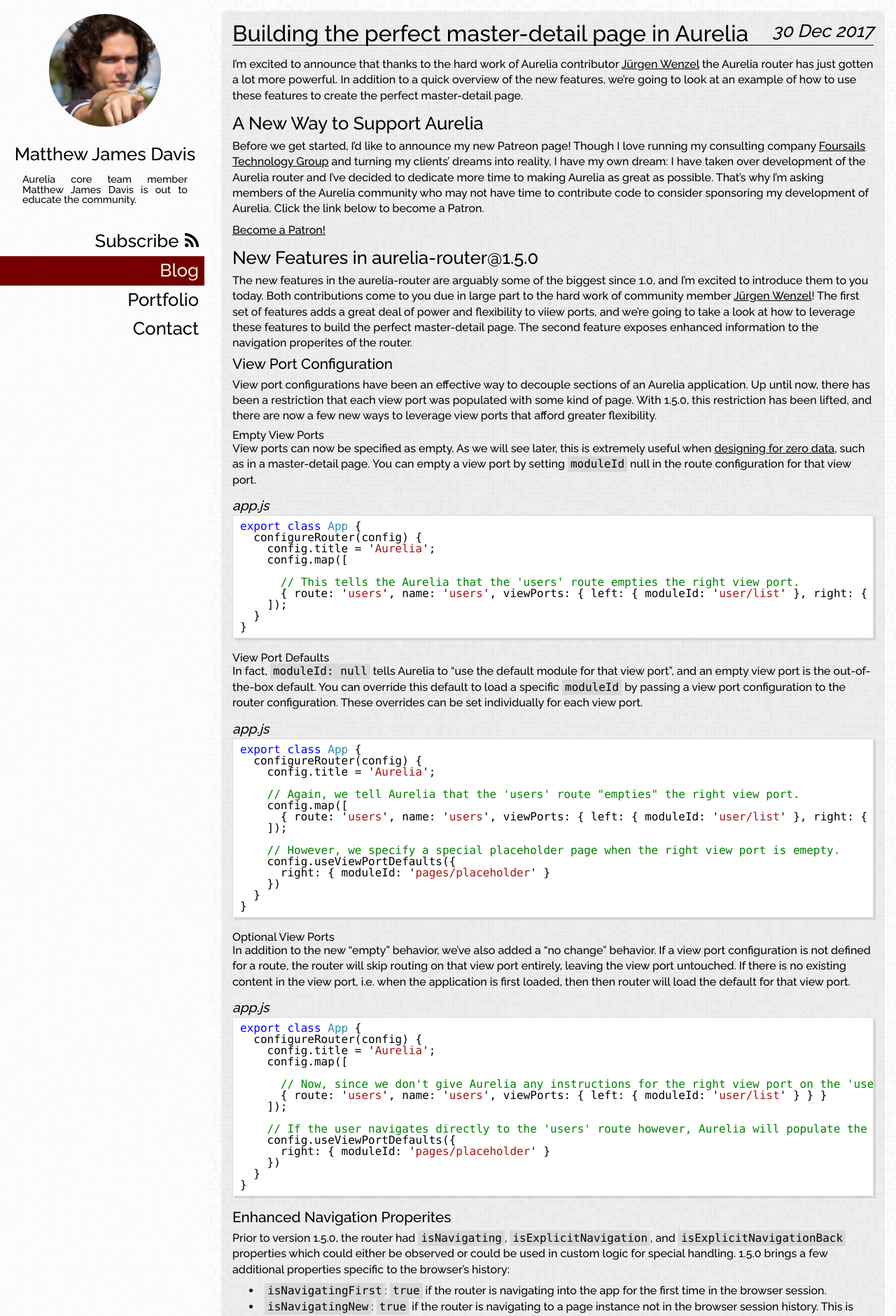
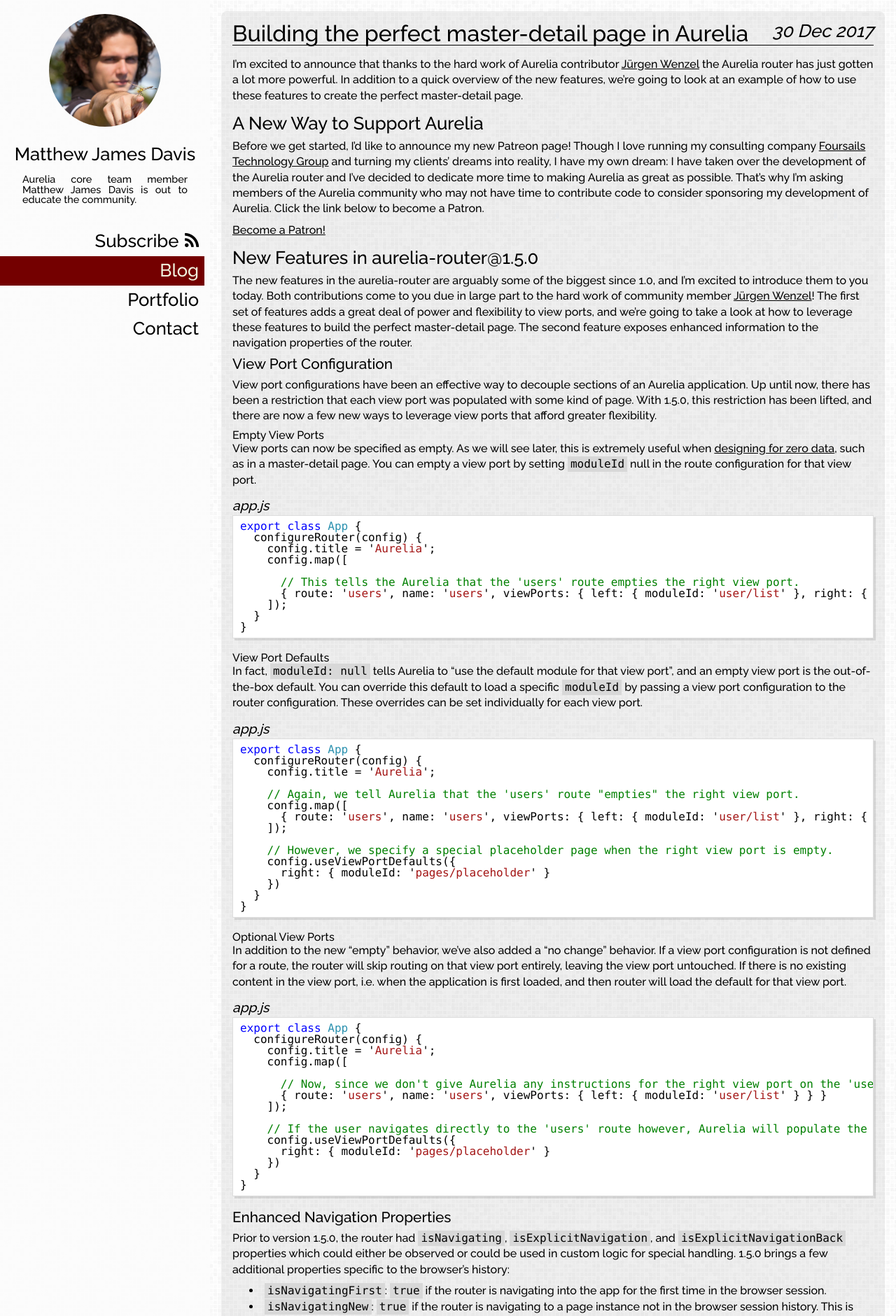
Before and after one commit to davismj/davismj.github.io, a Jekyll site: the page built from _posts/2017-12-30-master-detail.md, in a window 1280 px wide. Shown: the top 1880 px of the page at 70% size. Built offline with Jekyll 4.4.1, drawn with Linux system fonts in a browser that asks for light colours; nearby versions of some CDN libraries; comment, search, counter and statistics services are not loaded; some of the changed text lies outside the part shown.

Commit message:
content: Fix typos on master/detail blog
Thanks @zewa666!

````diff
--- a/_posts/2017-12-30-master-detail.md
+++ b/_posts/2017-12-30-master-detail.md
@@ -9,18 +9,17 @@
 
 published: true
 ---
-
 I'm excited to announce that thanks to the hard work of Aurelia contributor [Jürgen Wenzel](http://github.com/jwx) the Aurelia router has just gotten a lot more powerful. In addition to a quick overview of the new features, we're going to look at an example of how to use these features to create the perfect master-detail page.
 
 # A New Way to Support Aurelia
 
-Before we get started, I'd like to announce my new Patreon page! Though I love running my consulting company [Foursails Technology Group](http://www.foursails.co) and turning my clients' dreams into reality, I have my own dream: I have taken over development of the Aurelia router and I've decided to dedicate more time to making Aurelia as great as possible. That's why I'm asking members of the Aurelia community who may not have time to contribute code to consider sponsoring my development of Aurelia. Click the link below to become a Patron.
+Before we get started, I'd like to announce my new Patreon page! Though I love running my consulting company [Foursails Technology Group](http://www.foursails.co) and turning my clients' dreams into reality, I have my own dream: I have taken over the development of the Aurelia router and I've decided to dedicate more time to making Aurelia as great as possible. That's why I'm asking members of the Aurelia community who may not have time to contribute code to consider sponsoring my development of Aurelia. Click the link below to become a Patron.
 
 <a href="https://www.patreon.com/bePatron?u=133362" data-patreon-widget-type="become-patron-button">Become a Patron!</a><script async src="https://c6.patreon.com/becomePatronButton.bundle.js"></script>
 
 # New Features in aurelia-router@1.5.0
 
-The new features in the aurelia-router are arguably some of the biggest since 1.0, and I'm excited to introduce them to you today. Both contributions come to you due in large part to the hard work of community member [Jürgen Wenzel](http://github.com/jwx)! The first set of features adds a great deal of power and flexibility to viiew ports, and we're going to take a look at how to leverage these features to build the perfect master-detail page. The second feature exposes enhanced information to the navigation properites of the router.
+The new features in the aurelia-router are arguably some of the biggest since 1.0, and I'm excited to introduce them to you today. Both contributions come to you due in large part to the hard work of community member [Jürgen Wenzel](http://github.com/jwx)! The first set of features adds a great deal of power and flexibility to view ports, and we're going to take a look at how to leverage these features to build the perfect master-detail page. The second feature exposes enhanced information to the navigation properties of the router.
 
 ## View Port Configuration
 
@@ -61,7 +60,7 @@
       { route: 'users', name: 'users', viewPorts: { left: { moduleId: 'user/list' }, right: { moduleId: null } } }
     ]);
 
-    // However, we specify a special placeholder page when the right view port is emepty.
+    // However, we specify a special placeholder page when the right view port is empty.
     config.useViewPortDefaults({
       right: { moduleId: 'pages/placeholder' }
     })
@@ -71,7 +70,7 @@
 
 ### Optional View Ports
 
-In addition to the new "empty" behavior, we've also added a "no change" behavior. If a view port configuration is not defined for a route, the router will skip routing on that view port entirely, leaving the view port untouched. If there is no existing content in the view port, i.e. when the application is first loaded, then then router will load the default for that view port.
+In addition to the new "empty" behavior, we've also added a "no change" behavior. If a view port configuration is not defined for a route, the router will skip routing on that view port entirely, leaving the view port untouched. If there is no existing content in the view port, i.e. when the application is first loaded, and then router will load the default for that view port.
 
 #### app.js
 
@@ -93,7 +92,7 @@
 }
 ```
 
-## Enhanced Navigation Properites
+## Enhanced Navigation Properties
 
 Prior to version 1.5.0, the router had `isNavigating`, `isExplicitNavigation`, and `isExplicitNavigationBack` properties which could either be observed or could be used in custom logic for special handling. 1.5.0 brings a few additional properties specific to the browser's history:
 
@@ -131,7 +130,7 @@
 
 #### app.html
 
-```
+```html
 <template>
   <h1>${router.title}</h1>
 
````
Also changed, not shown: other parts of _posts/2017-12-30-master-detail.md (+1 -1 lines).
